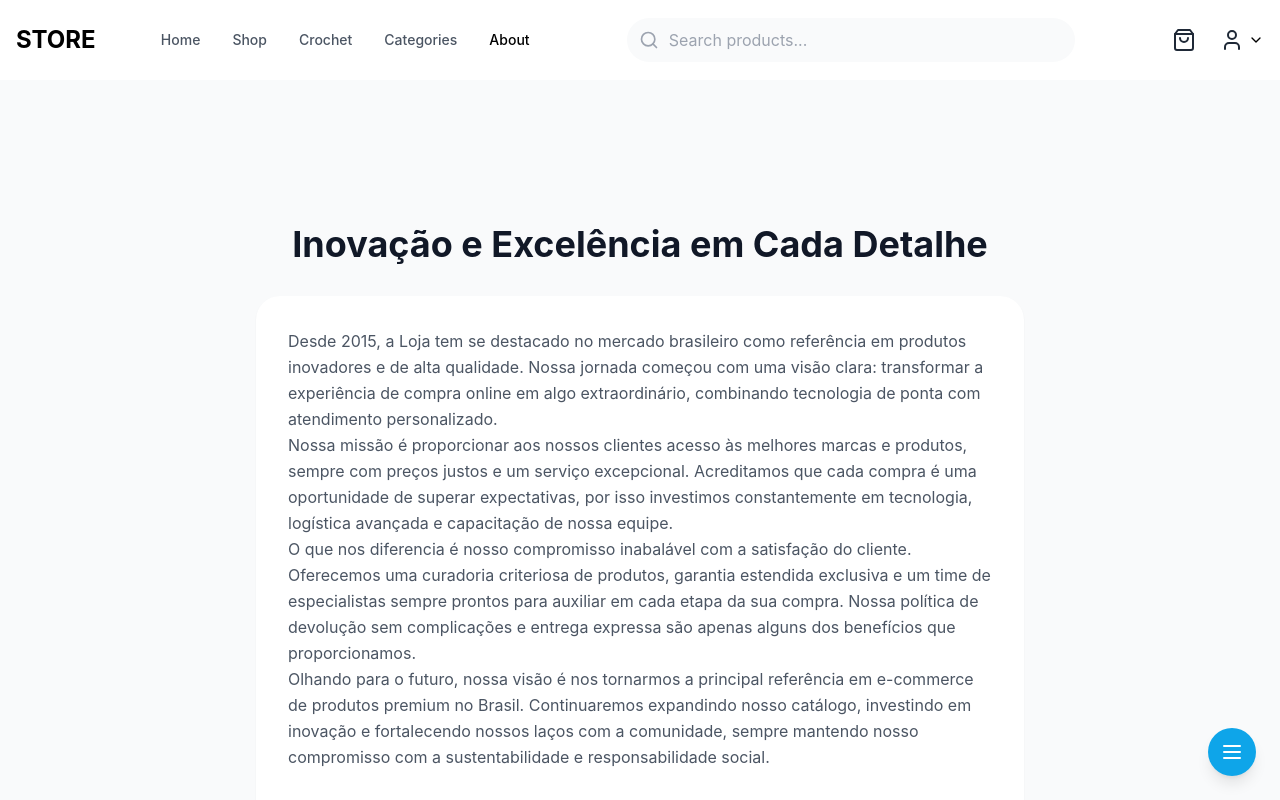
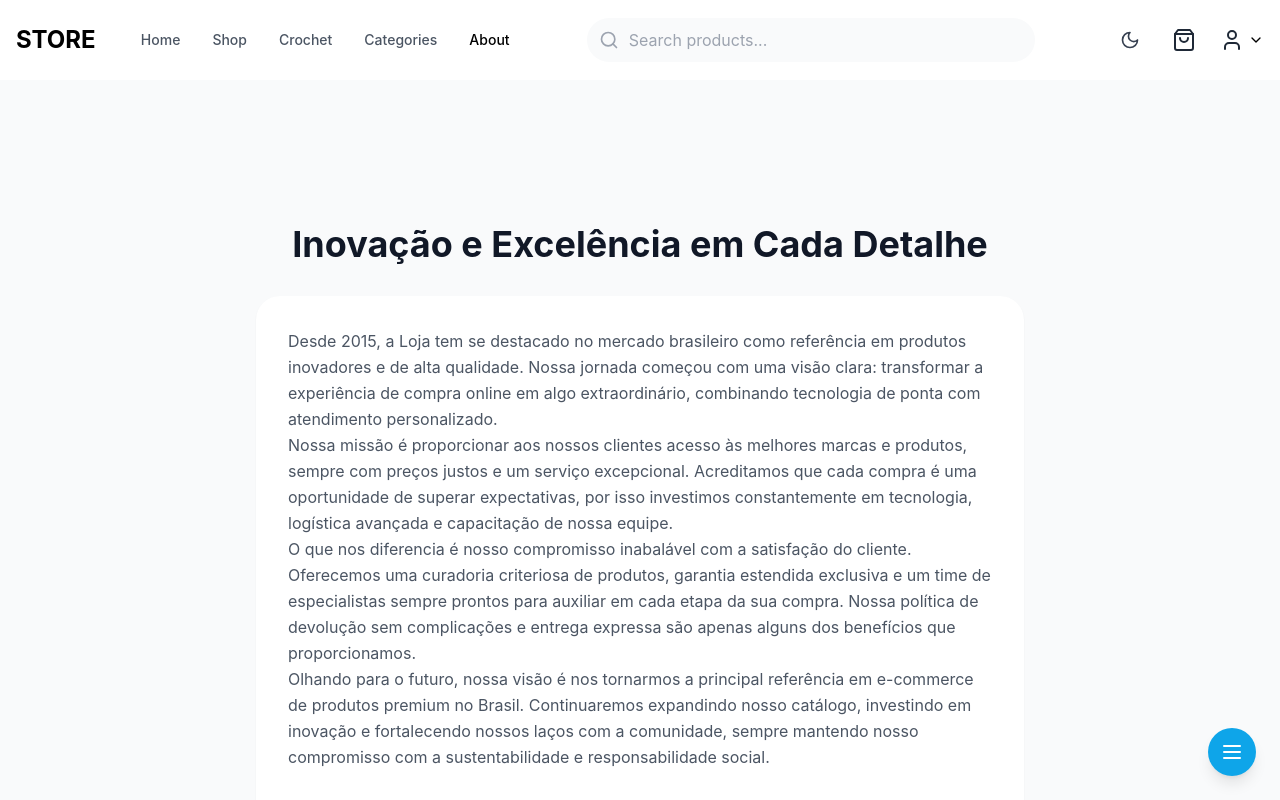
Before and after one commit to oondels/ecommerce-store, a React (Vite) app: page /about in a window 1280 px wide. Shown: the top 800 px of the page. Built offline with nearby package versions, Linux system fonts and the light colour scheme.

Commit message:
Implement dark mode toggle

```diff
--- a/src/App.tsx
+++ b/src/App.tsx
@@ -1,5 +1,6 @@
 import React from "react";
 import { BrowserRouter as Router, Routes, Route } from "react-router-dom";
+import { ThemeProvider } from "./context/ThemeContext";
 import AdminLayout from "./components/layout/Admin";
 import BottomNav from "./components/layout/BottomNav";
 import Footer from "./components/layout/Footer";
@@ -25,7 +26,6 @@ import { AuthProvider } from "./context/AuthContext";
 import { CartProvider } from "./context/CartContext";
 import { WishlistProvider } from "./context/WishlistContext";
 
-// Layout wrapper for including Header, Footer, BottomNav and FloatingMenu
 const MainLayout = ({ children }: { children: React.ReactNode }) => (
   <div className="min-h-screen flex flex-col pt-16 md:pt-20">
     <Header />
@@ -40,6 +40,7 @@ const MainLayout = ({ children }: { children: React.ReactNode }) => (
 
 function App() {
   return (
+    <ThemeProvider>
       <AuthProvider>
         <CartProvider>
           <WishlistProvider>
@@ -70,6 +71,7 @@ function App() {
           </WishlistProvider>
         </CartProvider>
       </AuthProvider>
+    </ThemeProvider>
   );
 }
 
--- a/src/components/layout/Header.tsx
+++ b/src/components/layout/Header.tsx
@@ -3,6 +3,7 @@ import { Link, useLocation, useNavigate } from 'react-router-dom';
 import { Search, ShoppingBag, User, Menu, X, ChevronDown } from 'lucide-react';
 import { useCart } from '../../context/CartContext';
 import { useAuth } from '../../context/AuthContext';
+import ThemeToggle from '../ui/ThemeToggle';
 
 const Header: React.FC = () => {
   const [isScrolled, setIsScrolled] = useState(false);
@@ -104,6 +105,7 @@ const Header: React.FC = () => {
 
           {/* Right Icons */}
           <div className="flex items-center space-x-6">
+            <ThemeToggle />
             <Link
               to="/cart"
               className="relative hover:text-black transition-colors"
```
Lines whose indentation alone changed are shown as unchanged.
